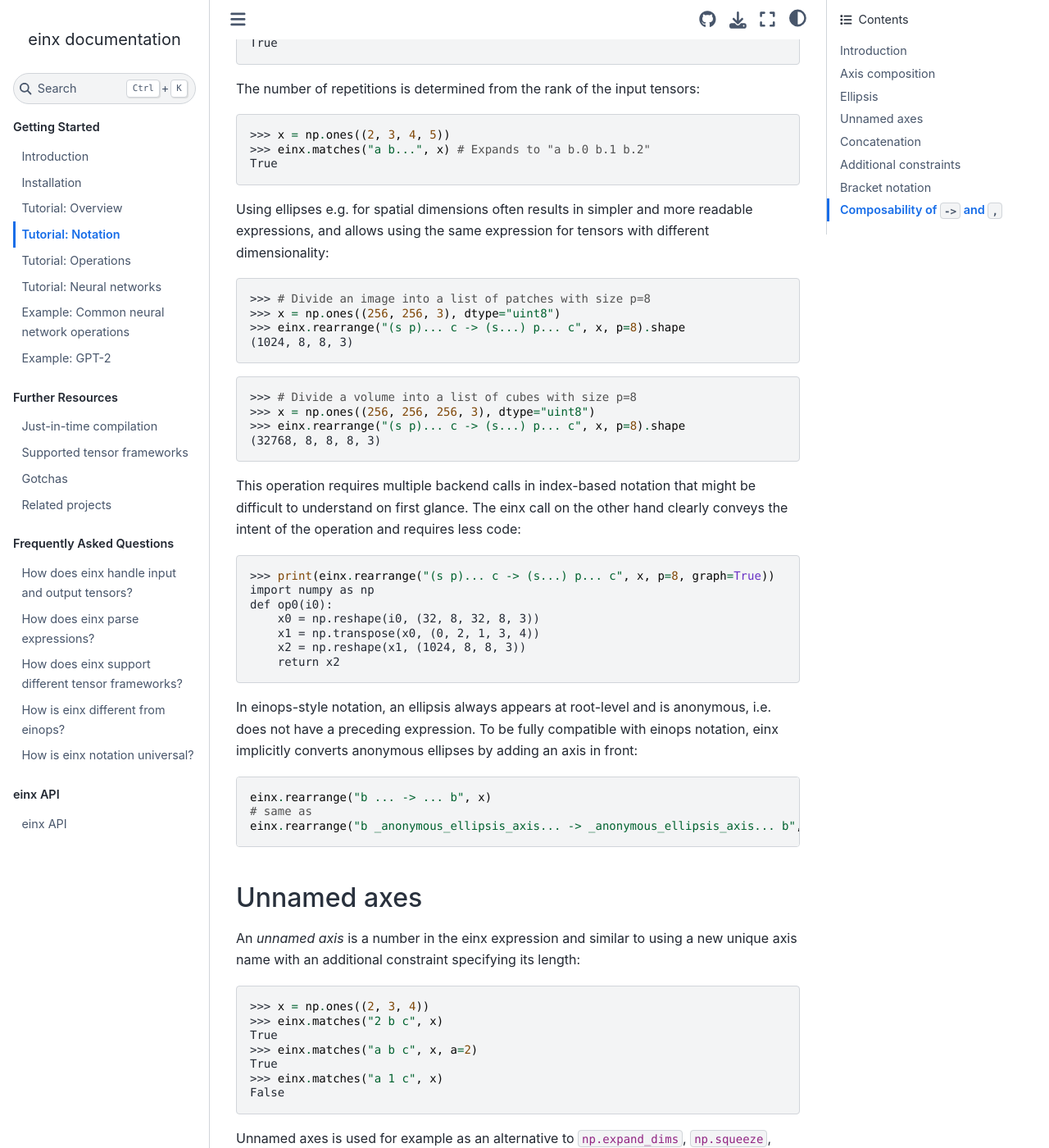
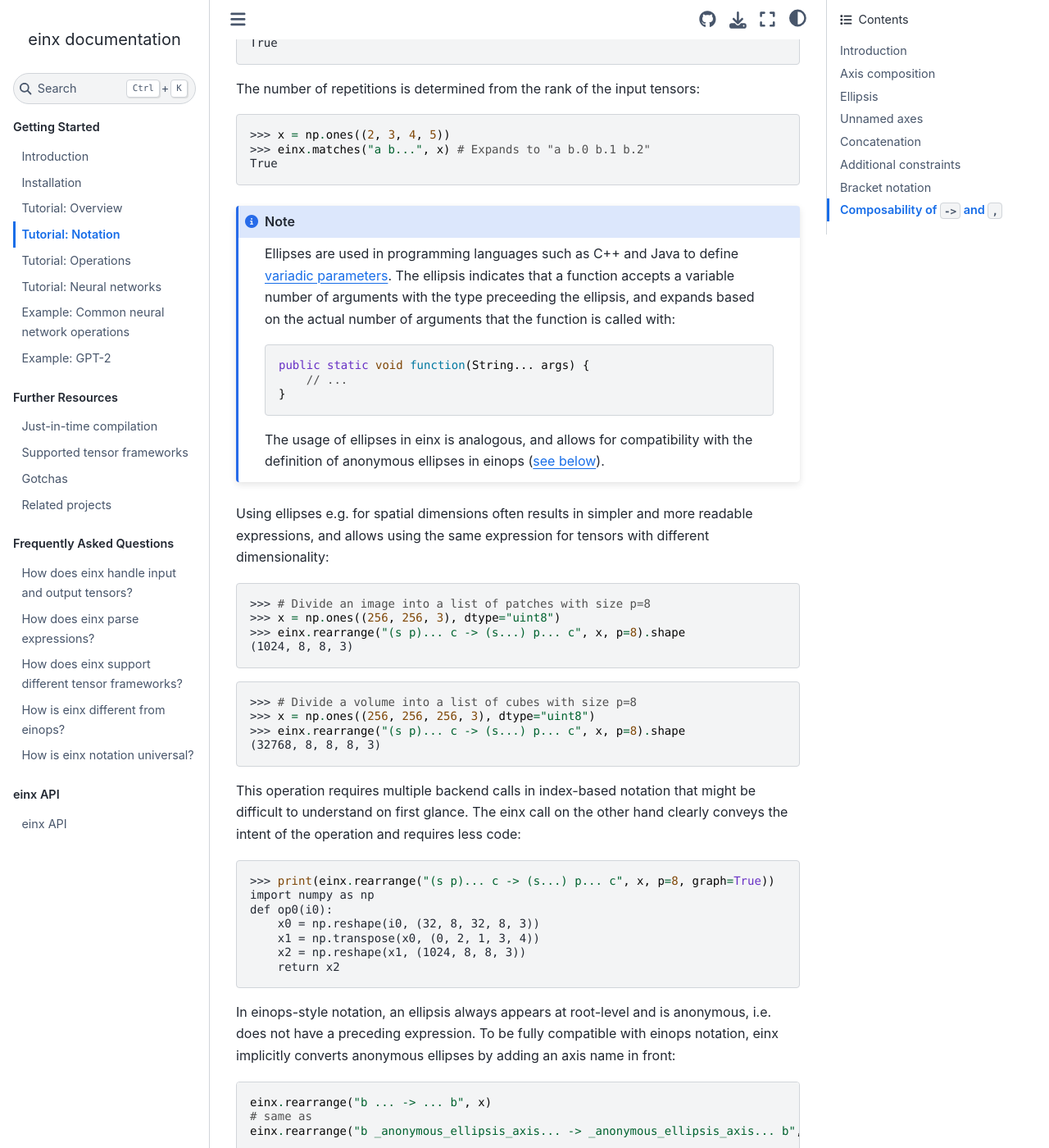
Before and after one commit to fferflo/einx, a Sphinx documentation site: the page built from docs/source/gettingstarted/tutorial_notation.rst, in a window 1280 px wide and 1400 px high, scrolled down 3037 px. Shown: the whole window at 82% size. Built offline with Sphinx 7.4.7 and the Sphinx Book theme 1.1.4, drawn with Linux system fonts in a browser that asks for light colours; some of the changed text lies outside the part shown.

Commit message:
Update docs

```diff
--- a/docs/source/gettingstarted/tutorial_notation.rst
+++ b/docs/source/gettingstarted/tutorial_notation.rst
@@ -122,6 +122,20 @@ The number of repetitions is determined from the rank of the input tensors:
 >>> einx.matches("a b...", x) # Expands to "a b.0 b.1 b.2"
 True
 
+.. note::
+
+    Ellipses are used in programming languages such as C++ and Java to define
+    `variadic parameters <https://en.wikipedia.org/wiki/Variadic_function>`_. The ellipsis indicates that a function accepts a variable
+    number of arguments with the type preceeding the ellipsis, and expands based on the actual number of arguments that the function is called with:
+
+    .. code:: java
+
+        public static void function(String... args) {
+            // ...
+        }
+
+    The usage of ellipses in einx is analogous, and allows for compatibility with the definition of anonymous ellipses in einops (:ref:`see below <einopsellipsis>`).
+
 Using ellipses e.g. for spatial dimensions often results in simpler and more readable expressions, and allows using the same expression
 for tensors with different dimensionality:
 
@@ -146,8 +160,10 @@ def op0(i0):
     x2 = np.reshape(x1, (1024, 8, 8, 3))
     return x2
 
+.. _einopsellipsis:
+
 In einops-style notation, an ellipsis always appears at root-level and is anonymous, i.e. does not have a preceding expression.
-To be fully compatible with einops notation, einx implicitly converts anonymous ellipses by adding an axis in front:
+To be fully compatible with einops notation, einx implicitly converts anonymous ellipses by adding an axis name in front:
 
 ..  code::
 
@@ -168,7 +184,7 @@ True
 >>> einx.matches("a 1 c", x)
 False
 
-Unnamed axes is used for example as an alternative to ``np.expand_dims``, ``np.squeeze``, ``np.newaxis``, ``np.broadcast_to``:
+Unnamed axes are used for example as an alternative to ``np.expand_dims``, ``np.squeeze``, ``np.newaxis``, ``np.broadcast_to``:
 
 >>> x = np.ones((2, 1, 3))
 >>> einx.rearrange("a 1 b -> 1 1 a b 1 5 6", x).shape
```
